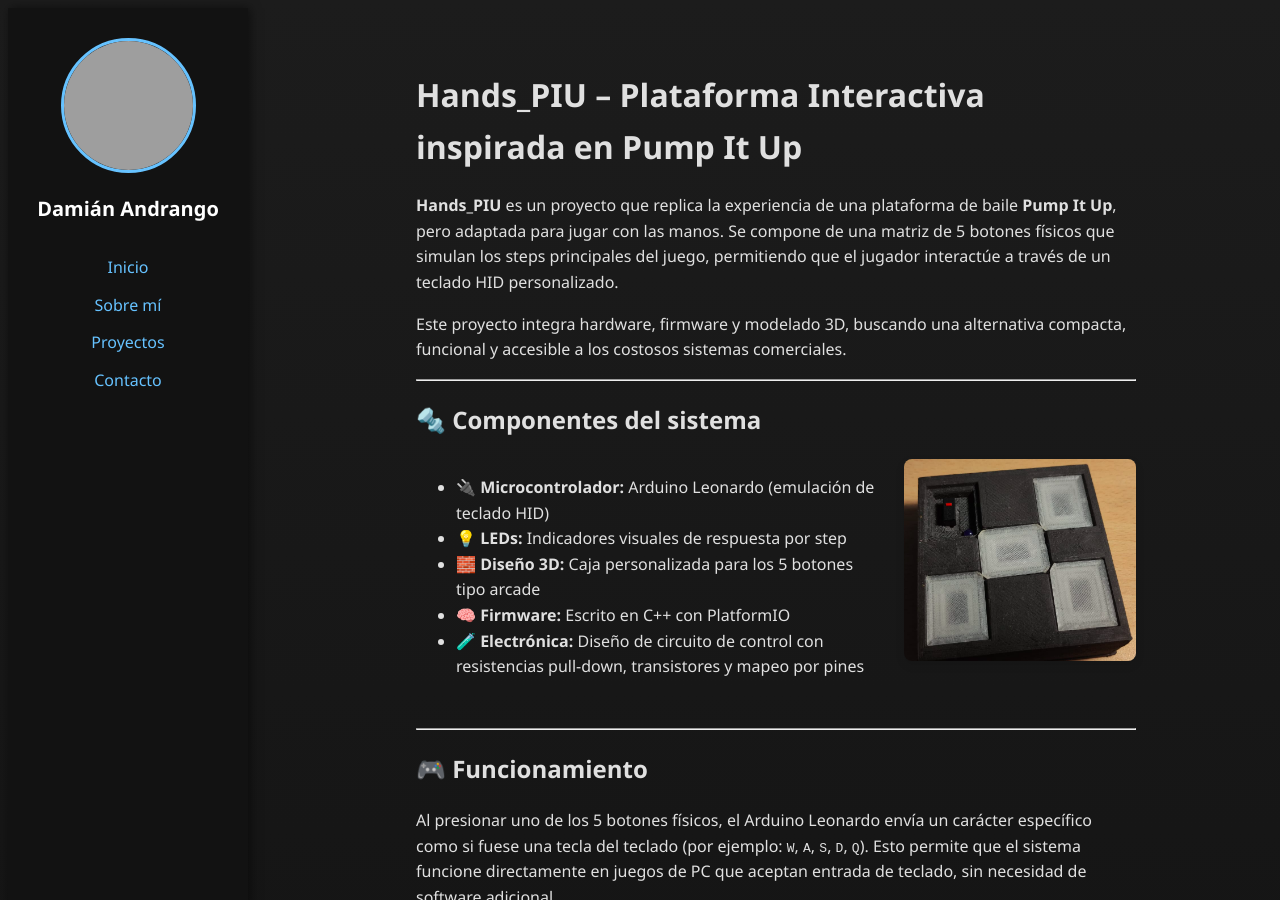
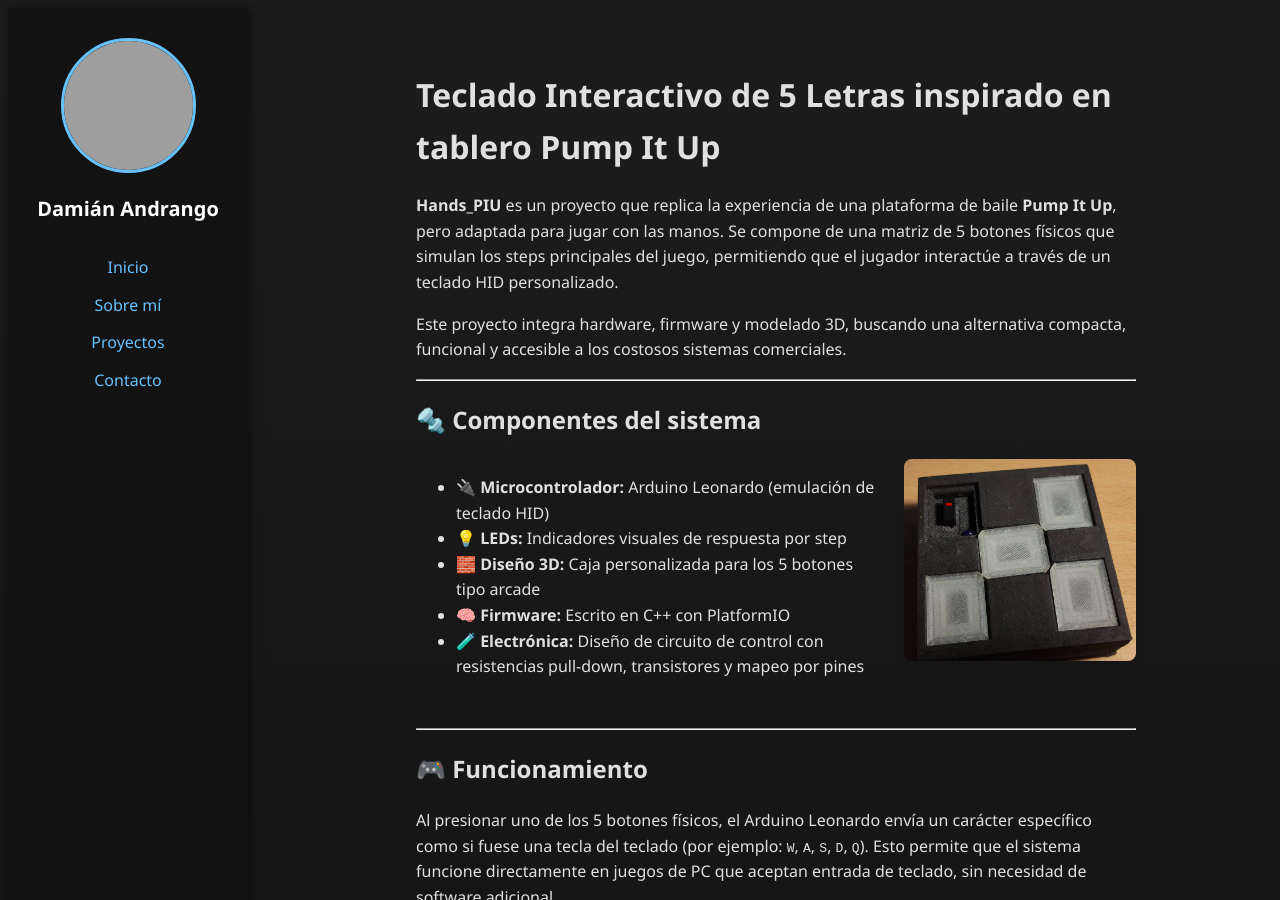
Before and after one commit to mdam21/public_portfolio, a Jekyll site: the page built from docs/projects/hands_piu.md, in a window 1280 px wide and 900 px high. Built offline with Jekyll 4.4.1, drawn with Linux system fonts in a browser that asks for light colours; grey boxes are pictures that could not be loaded.

Commit message:
agregando cambios que no han estado pusheados

```diff
--- a/docs/projects/hands_piu.md
+++ b/docs/projects/hands_piu.md
@@ -4,7 +4,7 @@ title: "Hands_PIU - Plataforma de Baile Interactiva"
 permalink: /projects/hands_piu
 ---
 
-# Hands_PIU – Plataforma Interactiva inspirada en Pump It Up
+# Teclado Interactivo de 5 Letras inspirado en tablero Pump It Up
 
 **Hands_PIU** es un proyecto que replica la experiencia de una plataforma de baile **Pump It Up**, pero adaptada para jugar con las manos. Se compone de una matriz de 5 botones físicos que simulan los steps principales del juego, permitiendo que el jugador interactúe a través de un teclado HID personalizado.
 
@@ -25,7 +25,9 @@ Este proyecto integra hardware, firmware y modelado 3D, buscando una alternativa
     </ul>
   </div>
   <div class="image-block">
-    <img src="{{ '/assets/img/teclado/hands_piu.png' | relative_url }}" alt="Caja impresa de Hands_PIU">
+    <img src="{{ '/assets/img/teclado/hands_piu.png' | relative_url }}"
+      alt="Caja impresa de Hands_PIU"
+      class='zoomable'>
   </div>
 </div>
 
```
Also changed, not shown: docs/index.md (+1 -1 lines), docs/projects/mcp_project.md (added, +13 -0 lines), docs/projects/modelados_sw.md (+6 -6 lines), docs/projects/stm.md (+1 -1 lines), docs/projects/telescope.md (+10 -8 lines), docs/projects/scrap_with_llm.md (added), 11 other files.
